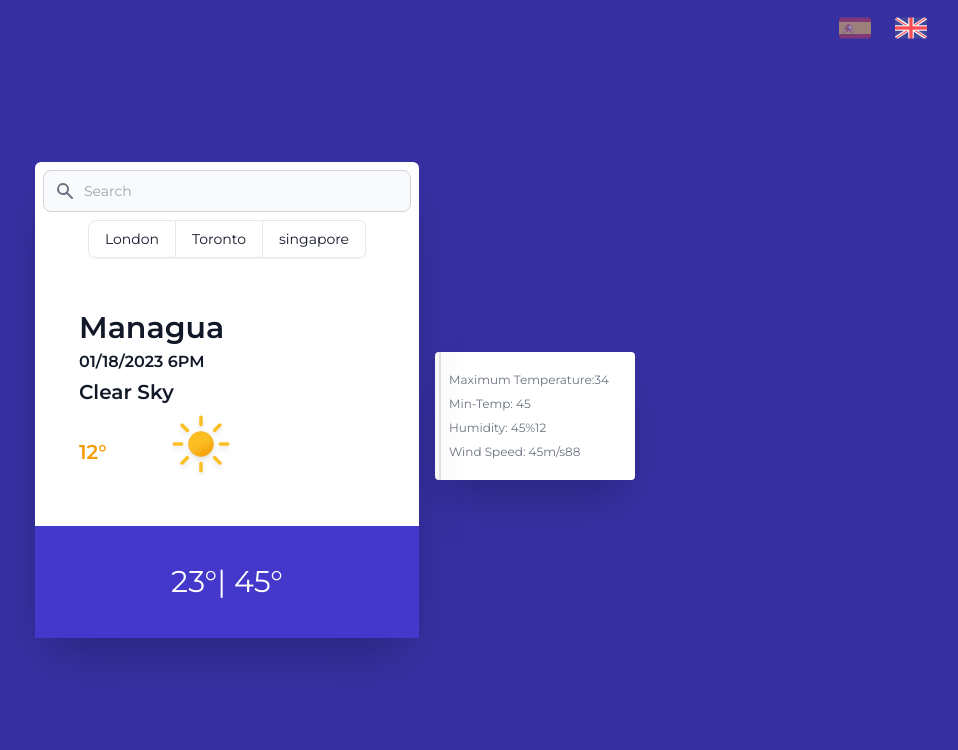
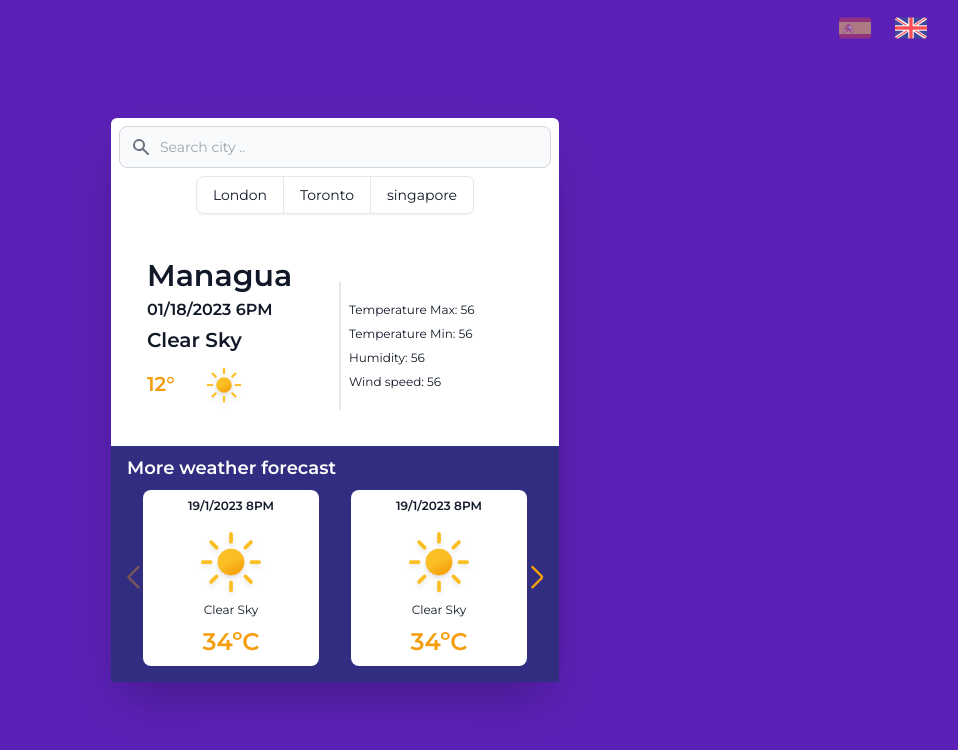
Before and after one commit to ferflores28032002/app-weather, a React (Vite) app: page / in a window 1280 px wide. Shown: the top 750 px of the page, without its empty margins (305-1263 px from the left). Built offline with nearby package versions, Linux system fonts and the light colour scheme.

Commit message:
improved design

```diff
--- a/package.json
+++ b/package.json
@@ -19,6 +19,7 @@
     "react-i18next": "^12.1.4",
     "react-loader-spinner": "^5.3.4",
     "react-redux": "^8.0.5",
+    "swiper": "^8.4.6",
     "typescript": "^4.9.4"
   },
   "devDependencies": {
--- a/src/components/Description/index.jsx
+++ b/src/components/Description/index.jsx
@@ -4,27 +4,25 @@ export const Description = () => {
   const { t } = useTranslation("global");
 
   return (
-    <div className="flex justify-center mt-8 w-[200px] shadow-2xl bg-white rounded">
-      <ul className="border-l-2 pl-2 text-gray-500 text-xs w-48 h-32">
+    <div className="flex justify-center mt-6 w-[200px]">
+          <ul className="border-l-2 pl-2 text-gray-900 text-xs w-48 h-32">
             <li className="mb-2 mt-5">
-          {t("MaxTemp")}:
-          {/* {(forecast[0]?.main.temp_max - 273.15).toFixed(1)}ºC */}
-          34
+              {/* {t("card.MaxTemp")}:{" "}
+              {(forecast[0]?.main.temp_max - 273.15).toFixed(1)}ºC */}
+              Temperature Max: 56
             </li>
             <li className="mb-2">
-          {t("Min-Temp")}:{" "}
-          {/* {(forecast[0]?.main.temp_min - 273.15).toFixed(1)}ºC */}
-          45
+              {/* {t("card.Min-Temp")}:{" "}
+              {(forecast[0]?.main.temp_min - 273.15).toFixed(1)}ºC */}
+               Temperature Min: 56
             </li>
             <li className="mb-2">
-          {t("HumidityStatus")}: 45%
               {/* {t("card.Humidity-Status")}: {forecast[0]?.main.humidity}% */}
-          12
+              Humidity: 56
             </li>
             <li className="mb-0">
-          {t("WindSpeed")}: 45m/s
               {/* {t("card.Wind-Speed")}: {forecast[0]?.wind.speed}m/s */}
-          88
+              Wind speed: 56
             </li>
           </ul>
         </div>
--- a/src/components/weatherInformation/Index.jsx
+++ b/src/components/weatherInformation/Index.jsx
@@ -2,6 +2,14 @@ import { useTranslation } from "react-i18next";
 import { useEffect, useState } from "react";
 import Icons from "../../shared/utils/Icons";
 import { Loading } from "../../shared/utils/Loading";
+import { Description } from "../Description";
+import { Swiper, SwiperSlide } from "swiper/react";
+
+import "swiper/css/navigation";
+import "swiper/css/bundle";
+
+// import required modules
+import { Navigation } from "swiper";
 
 export const WeatherInformation = () => {
   const { t } = useTranslation("global");
@@ -20,16 +28,7 @@ export const WeatherInformation = () => {
 
   return (
     <div>
-      {/* <input
-        type="text"
-        placeholder={t("formSearch")}
-        name="search"
-        onKeyDown={handleSubmit}
-        className="w-full outline-none border-none py-4 px-3 text-sm shadow-lg"
-      /> */}
-
       <form class="flex items-center mx-2 mt-2">
-
         <div class="relative w-full">
           <div class="absolute inset-y-0 left-0 flex items-center pl-3 pointer-events-none">
             <svg
@@ -50,7 +49,7 @@ export const WeatherInformation = () => {
             type="text"
             id="simple-search"
             class="bg-gray-50 border border-gray-300 text-gray-900 text-sm rounded-lg focus:ring-blue-500 focus:border-blue-500 block w-full pl-10 p-2.5  dark:bg-gray-700 dark:border-gray-600 dark:placeholder-gray-400 dark:text-white dark:focus:ring-blue-500 dark:focus:border-blue-500"
-            placeholder="Search"
+            placeholder={t("formSearch")}
             required
             name="search"
             onKeyDown={handleSubmit}
@@ -95,14 +94,10 @@ export const WeatherInformation = () => {
         </div>
       </div>
 
-
-
       <div className="max-w-2xl p-4 m-5 grid grid-cols-2 gap-2 md:max-w-2x ">
         <div className="md:flex ">
-        <div className="m-2 w-[300px] md:shrink-0 mr-8 md:h-full md:w-48">
-          <p className="text-gray-900 text-3xl font-semibold">
-            Managua
-          </p>
+          <div className="w-[300px] md:shrink-0 md:h-full md:w-48">
+            <p className="text-gray-900 text-3xl font-semibold">Managua</p>
             <p className="text-base pt-1 text-gray-900 font-semibold">
               01/18/2023 6PM
             </p>
@@ -111,26 +106,152 @@ export const WeatherInformation = () => {
               Clear Sky
             </p>
 
-          <div className="grid grid-cols-2 gap-2 w-40 md:max-w-2xl">
-            <p className="text-xl mt-8 text-amber-500 font-extrabold">
+            <div className="grid grid-cols-2 gap-2 w-[100px] md:max-w-2xl">
+              <p className="text-xl mt-4 text-amber-500 font-extrabold">
                 12&deg;
               </p>
               <img
-              src={Icons("Clear")} alt="icon"
-              className="w-2/2 drop-shadow-md"
+                src={Icons("Clear")}
+                alt="icon"
+                className="w-2/2 mt-2 drop-shadow-md"
               />
             </div>
           </div>
 
-
+          <Description />
         </div>
       </div>
 
-      <div>
-        <div className="bg-indigo-700 text-white text-3xl w-full min-h-[7rem] flex items-center justify-center gap-2">
-          <h1>23&deg;|</h1>
-          <h1>45&deg;</h1>
+
+
+      <div className="w-full min-h-[3rem] bg-indigo-900 px-4 pb-4 md:max-w-2xl">
+      <div className="pt-2 pb-2">
+        <p className="text-white text-lg font-semibold">
+          More weather forecast
+        </p>
       </div>
+
+        <Swiper
+         navigation={true} modules={[Navigation]}
+          slidesPerView={1}
+          spaceBetween={0}
+          breakpoints={{
+            640: {
+              slidesPerView: 2,
+              spaceBetween: 0,
+            },
+            768: {
+              slidesPerView: 2,
+              spaceBetween: 0,
+            },
+            1024: {
+              slidesPerView: 2,
+              spaceBetween: 0,
+            },
+          }}
+          className="mySwiper"
+        >
+          {/* {forecast.map((d, index) => (
+          <SwiperSlide key={index}>
+            <div className="max-w-lg mx-2 bg-teal-700 shadow-lg rounded-lg m-5 flex justify-center items-center">
+              <div className="m-2">
+                <p className="text-white text-base font-semibold">
+                  {datetime[index]?.datetime}
+                </p>
+
+                <p className="text-xs capitalize mt-2 pr-8 text-white font-medium md:shrink-0">
+                  <img
+                    src={`http://openweathermap.org/img/wn/${d?.weather[0].icon}@2x.png`}
+                    alt="icon"
+                    className="w-3/6 drop-shadow-md"
+                  />
+                  {DicWeather[d?.weather[0].description]}
+                </p>
+
+                <p className="text-2xl flex items-center text-amber-500 font-bold">
+                  {(d?.main.temp - 273.15).toFixed(1)}ºC
+                </p>
+              </div>
+            </div>
+          </SwiperSlide>
+        ))} */}
+
+<div className="max-w-2xl max-h-48 p-2  md:max-w-2xl px-8">
+<SwiperSlide>
+            <div className="max-w-lg mx-4 bg-white rounded-lg flex justify-center items-center">
+              <div className="m-2 flex flex-col justify-center items-center">
+                <p className="text-gray-900 text-xs font-semibold">
+                  19/1/2023 8PM
+                </p>
+
+                <p className="text-xs capitalize mt-2 text-gray-900 font-medium md:shrink-0 flex flex-col justify-center items-center">
+                  <img
+                    src={Icons("Clear")}
+                    alt="icon"
+                    className="w-3/6 drop-shadow-md"
+                  />
+                  Clear Sky
+                </p>
+
+                <p className="text-2xl mt-2 flex items-center text-amber-500 font-bold">
+                  34ºC
+                </p>
+              </div>
+            </div>
+          </SwiperSlide>
+          <SwiperSlide>
+            <div className="max-w-xs mx-4 bg-white rounded-lg flex justify-center items-center">
+              <div className="m-2 flex flex-col justify-center items-center">
+                <p className="text-gray-900 text-xs font-semibold">
+                  19/1/2023 8PM
+                </p>
+
+                <p className="text-xs capitalize mt-2 text-gray-900 font-medium md:shrink-0 flex flex-col justify-center items-center">
+                  <img
+                    src={Icons("Clear")}
+                    alt="icon"
+                    className="w-3/6 drop-shadow-md"
+                  />
+                  Clear Sky
+                </p>
+
+                <p className="text-2xl mt-2 flex items-center text-amber-500 font-bold">
+                  34ºC
+                </p>
+              </div>
+            </div>
+          </SwiperSlide>
+          <SwiperSlide>
+            <div className="max-w-xs mx-4 bg-white rounded-lg flex justify-center items-center">
+              <div className="m-2 flex flex-col justify-center items-center">
+                <p className="text-gray-900 text-xs font-semibold">
+                  19/1/2023 8PM
+                </p>
+
+                <p className="text-xs capitalize mt-2 text-gray-900 font-medium md:shrink-0 flex flex-col justify-center items-center">
+                  <img
+                    src={Icons("Clear")}
+                    alt="icon"
+                    className="w-3/6 drop-shadow-md"
+                  />
+                  Clear Sky
+                </p>
+
+                <p className="text-2xl mt-2 flex items-center text-amber-500 font-bold">
+                  34ºC
+                </p>
+              </div>
+            </div>
+          </SwiperSlide>
+  </div>
+
+
+
+
+
+
+
+        </Swiper>
       </div>
     </div>
   );
--- a/src/index.css
+++ b/src/index.css
@@ -4,7 +4,28 @@
 @tailwind components;
 @tailwind utilities;
 
+body {
+ background-color: #5b21b6;
+}
 
 *, input {
     font-family: 'Montserrat', sans-serif;
 }
+
+.swiper-button-prev::after,
+.swiper-button-next::after {
+    color: #f59e0b;
+    font-size: 1.4rem !important;
+
+    padding: 0.8rem;
+    border-radius: 0.7rem;
+    font-weight: bold;
+}
+
+.swiper-button-next::after {
+    margin-left: 35px;
+}
+
+.swiper-button-prev::after {
+    margin-right: 35px;
+}
--- a/src/pages/Home.jsx
+++ b/src/pages/Home.jsx
@@ -1,5 +1,4 @@
 import { useEffect } from "react";
-import { Description } from "../components/Description";
 import { Header } from "../components/Header";
 import { WeatherInformation } from "../components/weatherInformation/Index";
 
@@ -15,13 +14,13 @@ const Home = () => {
   }, []);
 
   return (
-    <div className="relative min-h-screen flex items-center justify-center bg-indigo-800 ">
+    <div className="relative min-h-screen flex items-center justify-center">
       <Header />
       <div className="flex flex-col lg:flex-row gap-4 justify-center items-center ">
-        <div className="shadow-2xl w-[24rem]  bg-white  z-50 rounded-md">
+        <div className="shadow-2xl max-w-md mx-auto max-h-full bg-white z-50 rounded-md ">
           <WeatherInformation />
         </div>
-        <Description />
+
       </div>
     </div>
   );
```
Also changed, not shown: 1 other file (tests, documents, lock files or other folders). Lines whose indentation alone changed are shown as unchanged.
